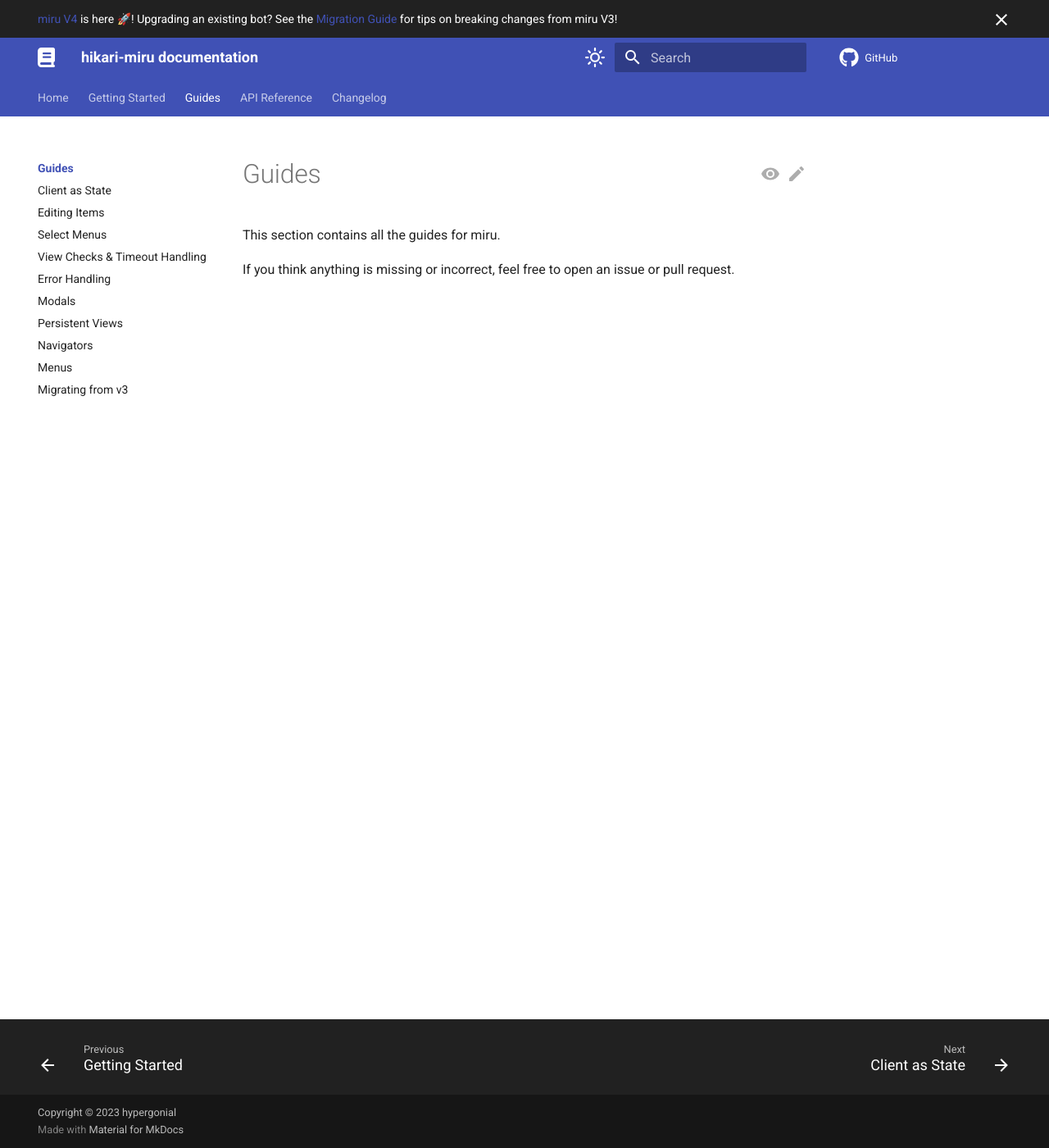
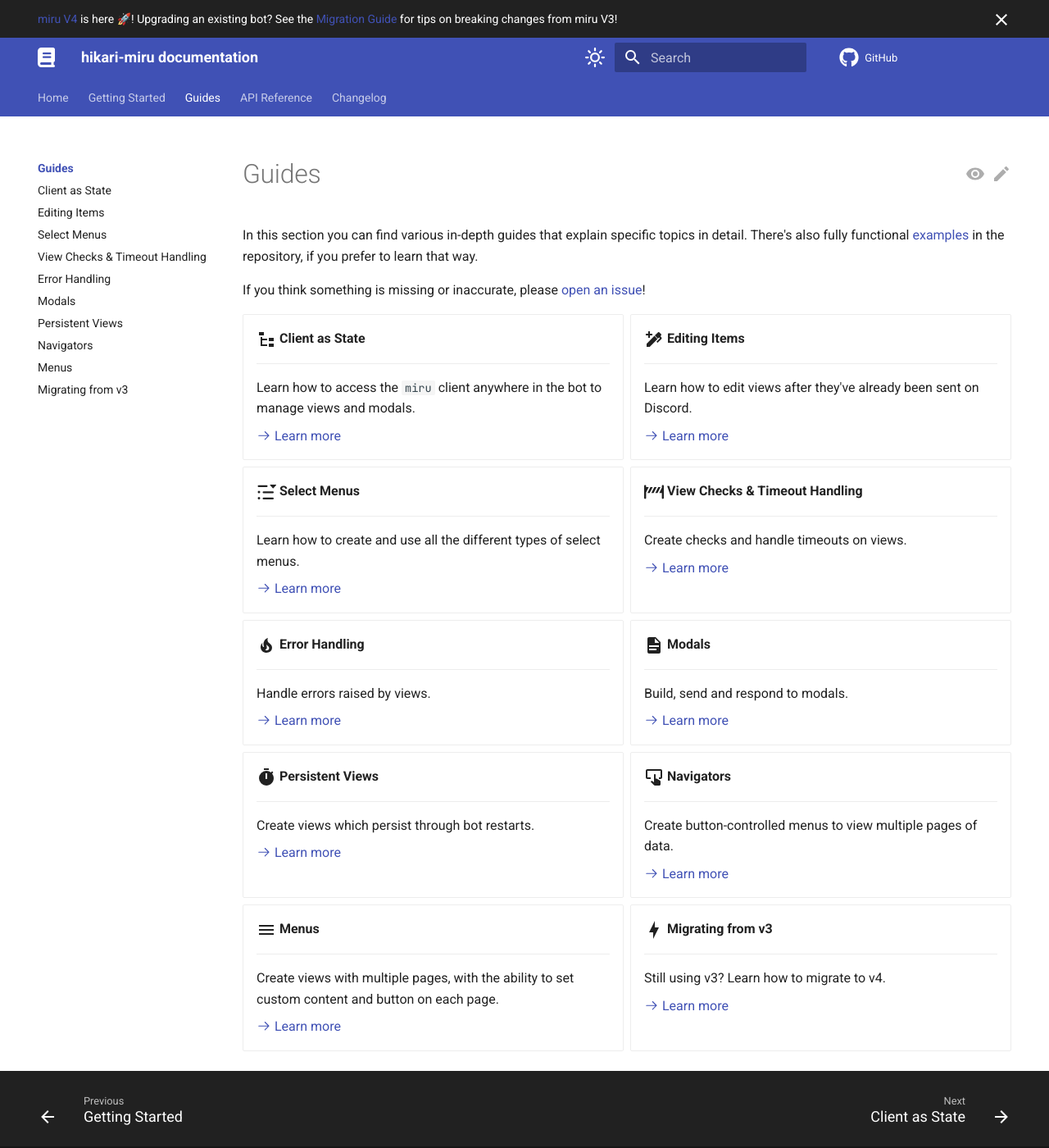
Before and after one commit to hypergonial/hikari-miru, an MkDocs documentation site: the page built from docs/guides/index.md, in a window 1280 px wide and 1400 px high. Shown: the whole window at 82% size. Built offline with MkDocs 1.6.1 and Material for MkDocs 9.7.7, drawn with Linux system fonts in a browser that asks for light colours; plug-ins that fetch from the network failed and are left out; comment, search, counter and statistics services are not loaded.

Commit message:
Update Guides index page (#222)

```diff
--- a/docs/guides/index.md
+++ b/docs/guides/index.md
@@ -1,5 +1,102 @@
+---
+title: Guides
+description: Guides on how to use miru
+hide:
+  - toc
+search:
+  exclude: true
+---
+
 # Guides
 
-This section contains all the guides for miru.
+In this section you can find various in-depth guides that explain specific topics in detail. There's also fully functional [examples](https://github.com/hypergonial/hikari-miru/tree/main/examples) in the repository, if you prefer to learn that way.
 
-If you think anything is missing or incorrect, feel free to open an issue or pull request.
+If you think something is missing or inaccurate, please [open an issue](https://github.com/hypergonial/hikari-miru/issues/new/choose)!
+
+<div class="grid cards" markdown>
+
+-   :material-file-tree:{ .lg .middle } **Client as State**
+
+    ---
+
+    Learn how to access the `miru` client anywhere in the bot to
+    manage views and modals.
+
+    [:octicons-arrow-right-24: Learn more](./client_state.md)
+
+-   :material-pen-plus:{ .lg .middle } **Editing Items**
+
+    ---
+
+    Learn how to edit views after they've already been sent
+    on Discord.
+
+    [:octicons-arrow-right-24: Learn more](./editing_items.md)
+
+-   :octicons-multi-select-16:{ .lg .middle } **Select Menus**
+
+    ---
+
+    Learn how to create and use all the different types
+    of select menus.
+
+    [:octicons-arrow-right-24: Learn more](./selects.md)
+
+-   :fontawesome-solid-road-barrier:{ .lg .middle } **View Checks & Timeout Handling**
+
+    ---
+
+    Create checks and handle timeouts on views.
+
+    [:octicons-arrow-right-24: Learn more](./checks_timeout.md)
+
+-   :material-fire:{ .lg .middle } **Error Handling**
+
+    ---
+
+    Handle errors raised by views.
+
+    [:octicons-arrow-right-24: Learn more](./error_handling.md)
+
+-   :material-file-document:{ .lg .middle } **Modals**
+
+    ---
+
+    Build, send and respond to modals.
+
+    [:octicons-arrow-right-24: Learn more](./modals.md)
+
+-   :material-timer:{ .lg .middle } **Persistent Views**
+
+    ---
+
+    Create views which persist through bot restarts.
+
+    [:octicons-arrow-right-24: Learn more](./persistent_views.md)
+
+-  :material-button-pointer:{ .lg .middle } **Navigators**
+
+    ---
+
+    Create button-controlled menus to view multiple pages of data.
+
+    [:octicons-arrow-right-24: Learn more](./navigators.md)
+
+-   :material-menu:{ .lg .middle } **Menus**
+
+    ---
+
+    Create views with multiple pages, with the ability to
+    set custom content and button on each page.
+
+    [:octicons-arrow-right-24: Learn more](./menus.md)
+
+-   :material-lightning-bolt:{ .lg .middle } **Migrating from v3**
+
+    ---
+
+    Still using v3? Learn how to migrate to v4.
+
+    [:octicons-arrow-right-24: Learn more](./migrating_from_v3.md)
+
+</div>
```
